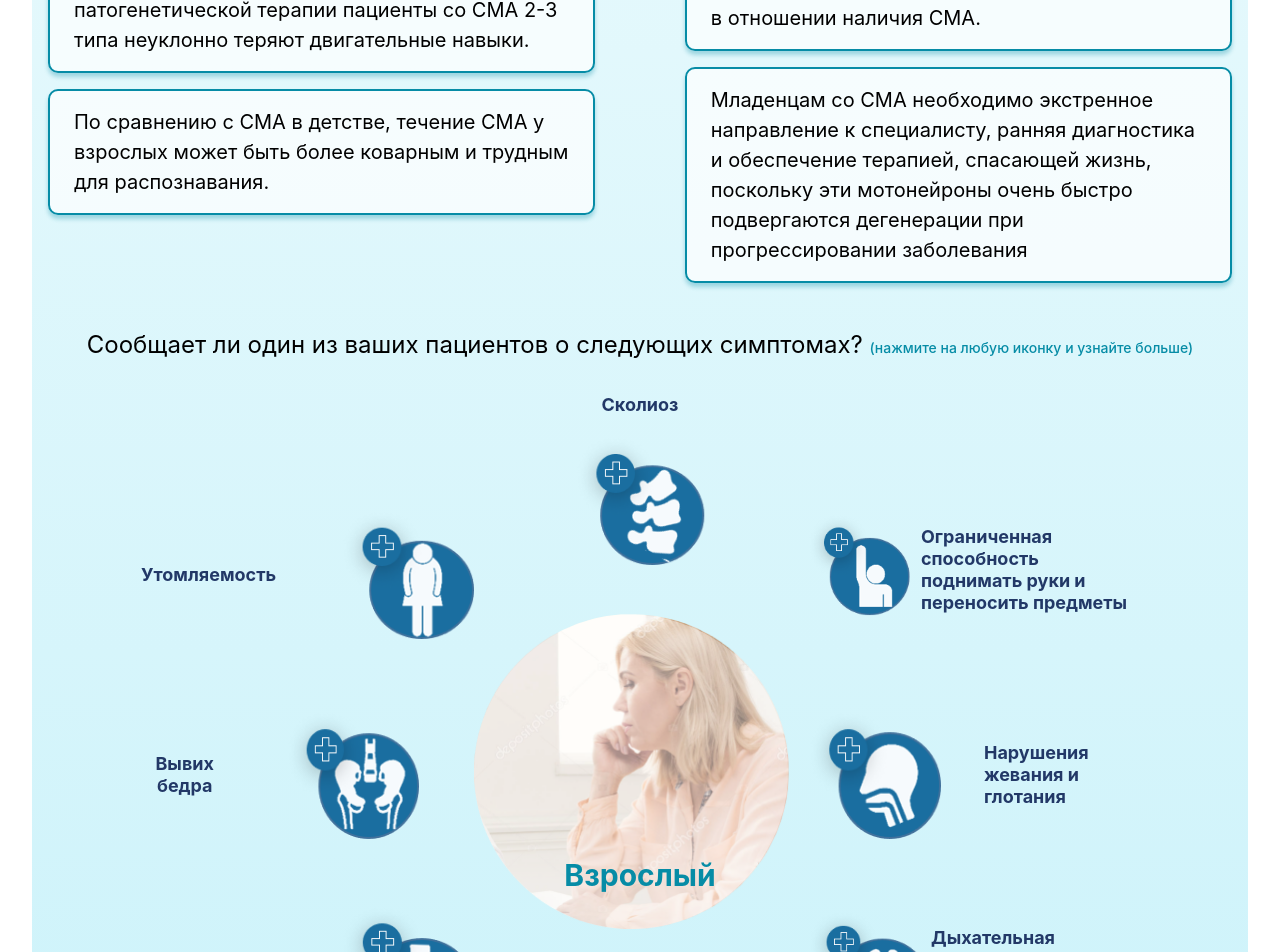
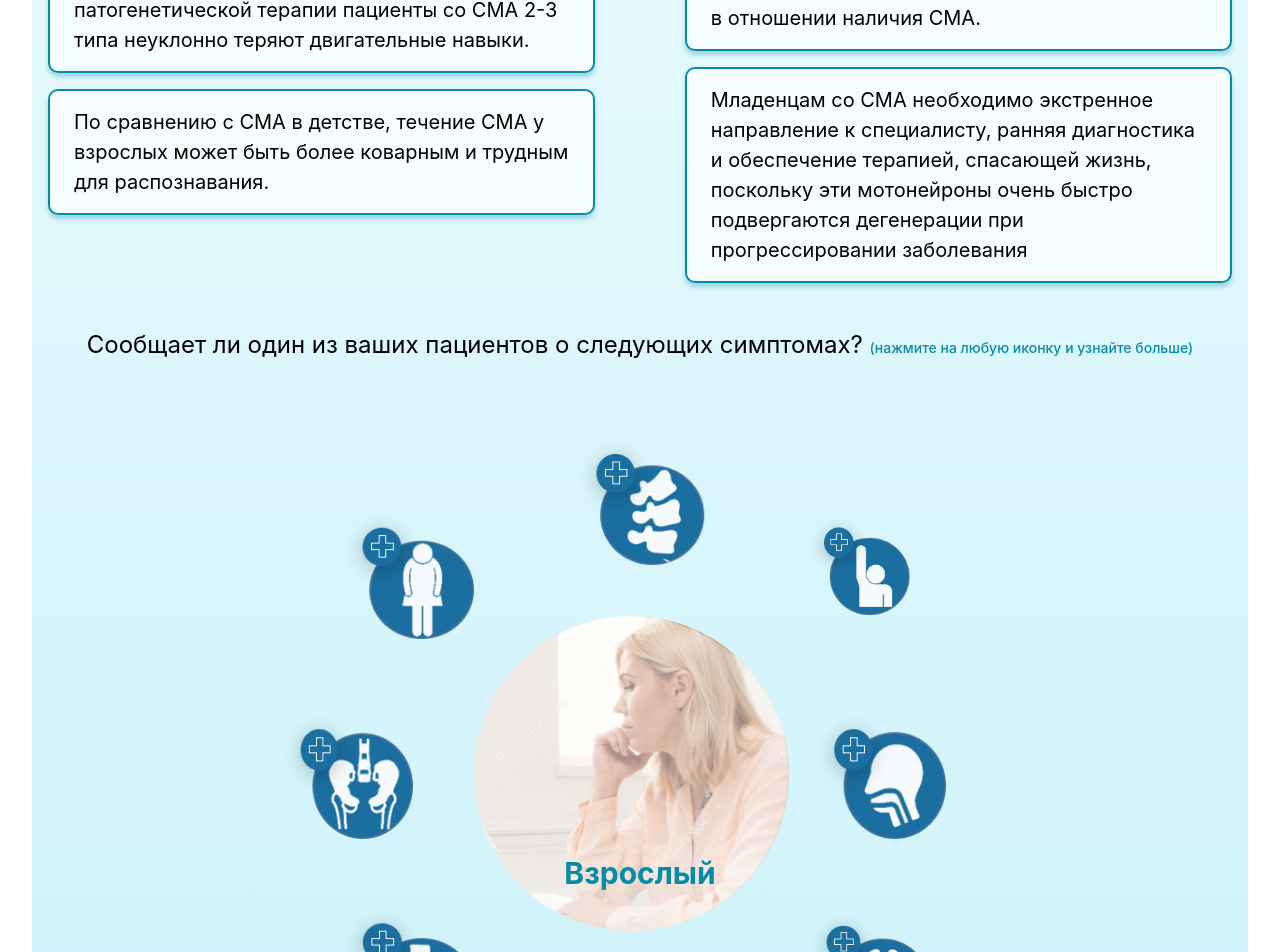
Before and after one commit to AlexandrKarpovich/doctors-page, a Next.js app: page / in a window 1280 px wide. Shown: the part 802-1754 px from the top of the page. Built offline with nearby package versions, Linux system fonts and the light colour scheme.

Commit message:
fix style

```diff
--- a/styles/Home.module.css
+++ b/styles/Home.module.css
@@ -50,7 +50,7 @@
   padding: 0.75rem;
   font-size: 1.1rem;
   font-family: Menlo, Monaco, Lucida Console, Liberation Mono, DejaVu Sans Mono,
-    Bitstream Vera Sans Mono, Courier New, monospace;
+  Bitstream Vera Sans Mono, Courier New, monospace;
 }
 
 .grid {
@@ -94,6 +94,7 @@
   width: 33%;
   border-radius: 50%;
   position: relative;
+  margin: auto;
 }
 .Pic img {
   width: 100%;
@@ -183,11 +184,17 @@
   text-align: left;
 }
 
+.circles:hover .innerText {
+  opacity: 1;
+}
+
 .innerText {
   font-weight: 700;
   font-size: 18px;
   line-height: 22px;
   color: #223867;
+  /* transition: all 0.15s ease; */
+  opacity: 0;
 }
 
 .circles:nth-child(3) .innerText {
```
